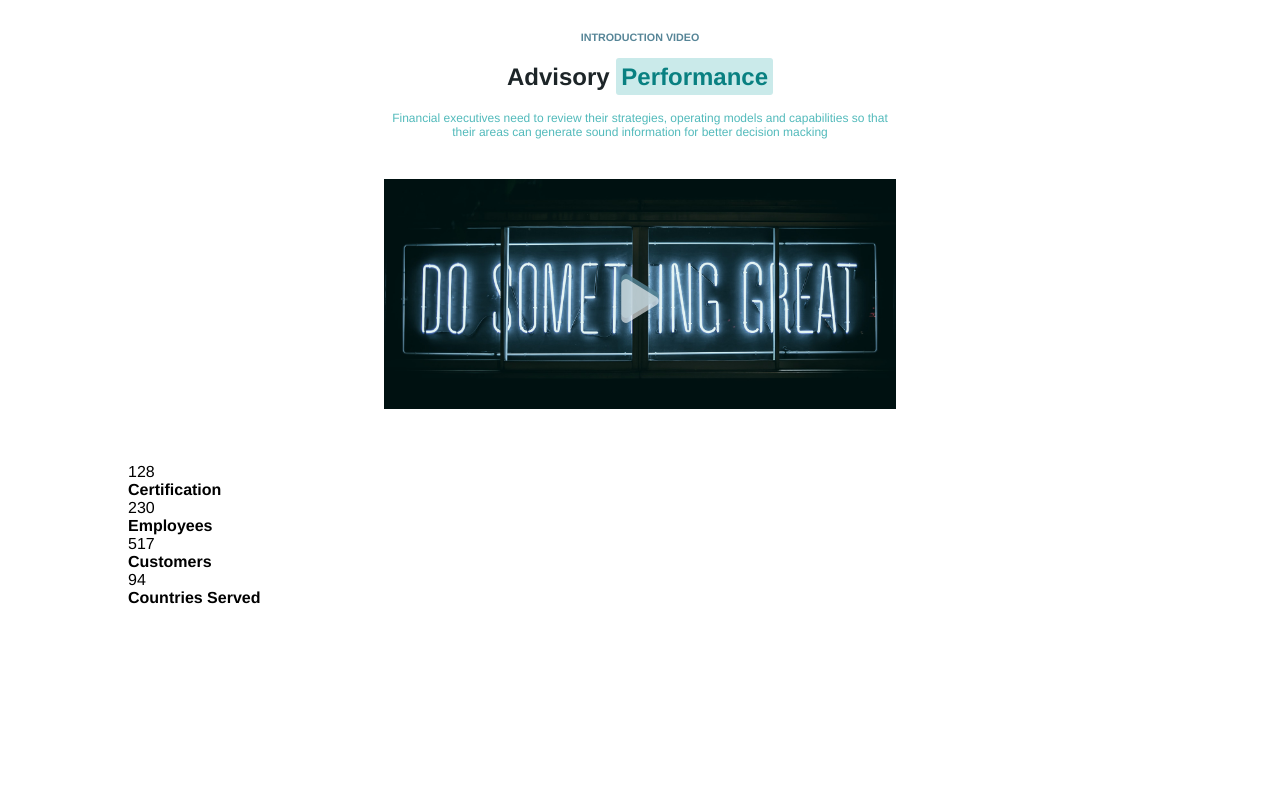
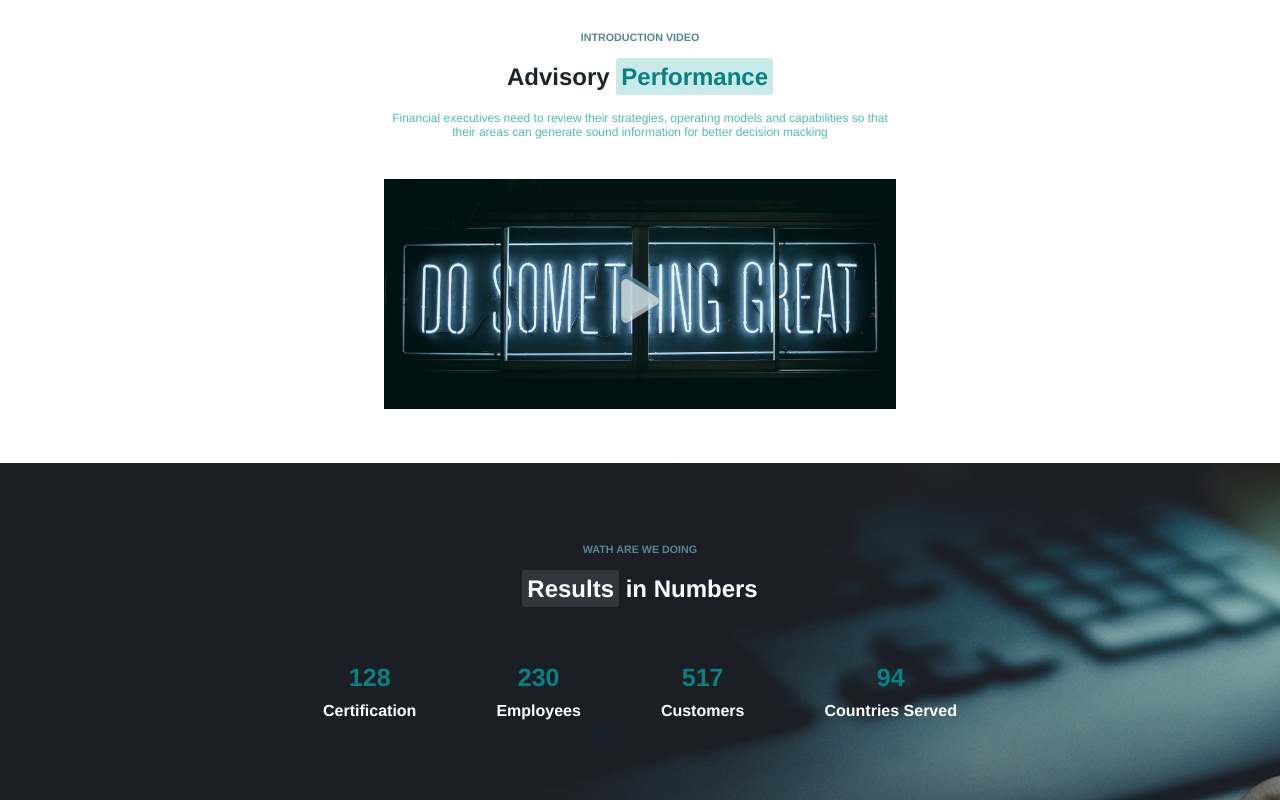
Before and after one commit to SimoCosz/proj-html-vuejs, a Vue app: page / in a window 1280 px wide. Shown: the part 657-1457 px from the top of the page. Before the commit the page ends 1264 px from the top, so only its background shows below. Built offline with nearby package versions, Linux system fonts and the light colour scheme; a small style sheet from the web is missing.

Commit message:
completato dataComponent

```diff
--- a/src/App.vue
+++ b/src/App.vue
@@ -10,8 +10,10 @@
 
     <!-- Video Section -->
     <IntroductionComponent />
+
     <!-- Number Data section -->
     <DataComponent />
+
     <!-- Works Section -->
 
     <!-- Team section -->
--- a/src/assets/scss/_common.scss
+++ b/src/assets/scss/_common.scss
@@ -1,4 +1,5 @@
 @import "~@fontsource/league-spartan/index.css";
+@import '../../assets/scss/variabili';
 
 *{
   margin: 0;
@@ -26,3 +27,9 @@ ul{
   width: 1024px;
   margin: 0 auto;
 }
+
+.section-title{
+  text-transform: uppercase;
+  color: $smaltBlue;
+  margin-bottom: 20px;
+}
--- a/src/components/DataComponent1.vue
+++ b/src/components/DataComponent1.vue
@@ -1,9 +1,9 @@
 <template>
   <div class="container-fluid">
     <div class="container">
-      <h6 class="section-title"></h6>
-      <h2 class="title"></h2>
-      <div class="data">
+      <h6 class="section-title"> {{sectionTitle}} </h6>
+      <h2 class="title"> <span>Results</span> in Numbers </h2>
+      <div class="data-wrapper">
         <ul>
           <li v-for="(el, i) in data" :key="i">
             <div class="data-number">
@@ -48,5 +48,37 @@ export default {
 </script>
 
 <style lang="scss" scoped>
+@import '../assets/scss/_variabili.scss';
 
+.container-fluid{
+  background-image: url('../assets/img/bg-1.jpg');
+  padding: 80px 0;
+  text-align: center;
+  color: white;
+
+  .title{
+    margin-bottom: 60px;
+    font-weight: 900;
+
+    span{
+      background-color: rgba(white, 0.1);
+      padding: 5px;
+      border-radius: 3px;
+    }
+
+  }
+
+  .data-wrapper{
+    display: flex;
+    justify-content: center;
+    gap: 80px;
+
+    .data-number{
+      font-size: 25px;
+      font-weight: 900;
+      color: $surfieGreen;
+      margin-bottom: 10px;
+    }
+  }
+}
 </style>
--- a/src/components/IntroductionComponent.vue
+++ b/src/components/IntroductionComponent.vue
@@ -35,12 +35,6 @@ export default {
   display: flex;
   flex-direction: column;
   align-items: center;
-
-  .section-title{
-    text-transform: uppercase;
-    color: $smaltBlue;
-    margin-bottom: 20px;
-  }
 
   .title{
     color: $shark;
```
